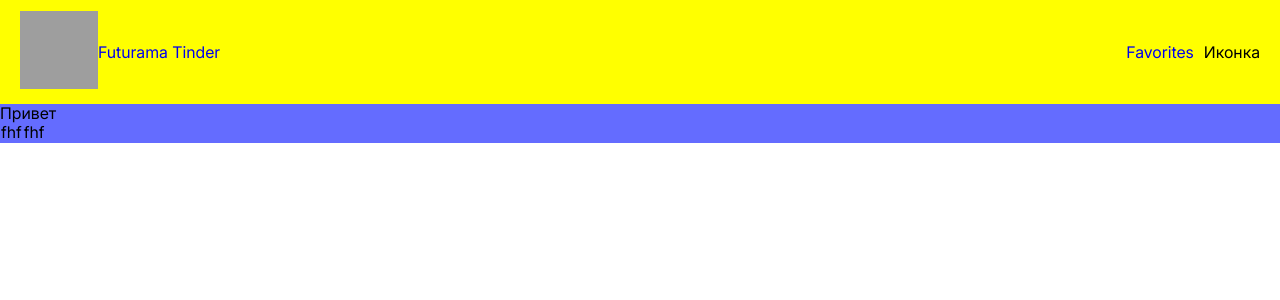
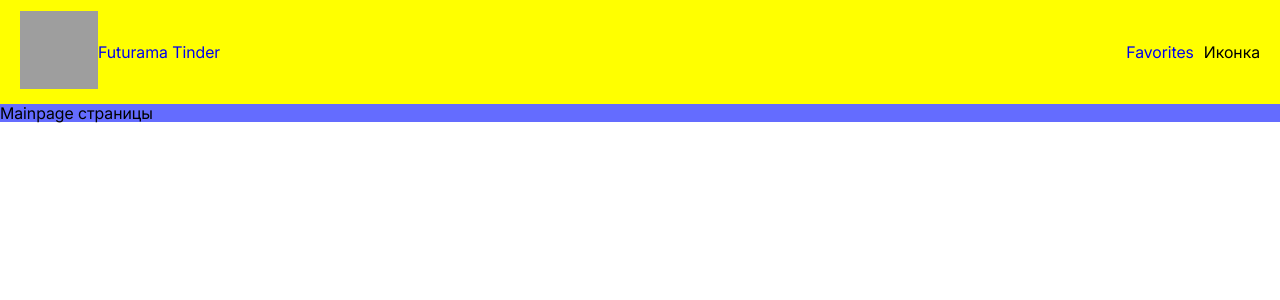
Before and after one commit to diSarkisova/FuturamaTinder, a Vue app: page / in a window 1280 px wide. Shown: the top 300 px of the page. Built offline with nearby package versions, Linux system fonts and the light colour scheme; grey boxes are pictures that could not be loaded.

Commit message:
feat (layout): change <div>

```diff
--- a/index.html
+++ b/index.html
@@ -2,7 +2,6 @@
 <html lang="en">
   <head>
     <meta charset="UTF-8" />
-<!--      <link rel="stylesheet" href="/src/assets/styles/index.scss" />-->
     <meta name="viewport" content="width=device-width, initial-scale=1.0" />
     <title>Futurama Tinder</title>
   </head>
--- a/src/layouts/default.vue
+++ b/src/layouts/default.vue
@@ -11,7 +11,6 @@
       </div>
     </header>
     <main class="default-layout__main">
-      Привет
       <slot></slot>
     </main>
   </div>
--- a/src/pages/FavoritesPage.vue
+++ b/src/pages/FavoritesPage.vue
@@ -1,11 +1,6 @@
-<script setup>
-
-</script>
-
 <template>
-<div></div>
+  <div>Favorties страницы</div>
 </template>
 
-<style scoped>
-
-</style>
+<script setup></script>
+<style scoped></style>
--- a/src/pages/MainPage.vue
+++ b/src/pages/MainPage.vue
@@ -1,8 +1,5 @@
 <template>
-  <div class="main-page">
-    <button>fhf</button>
-    <button>fhf</button>
-  </div>
+  <div class="main-page">Mainpage страницы</div>
 </template>
 <script setup></script>
 <style scoped>
```
